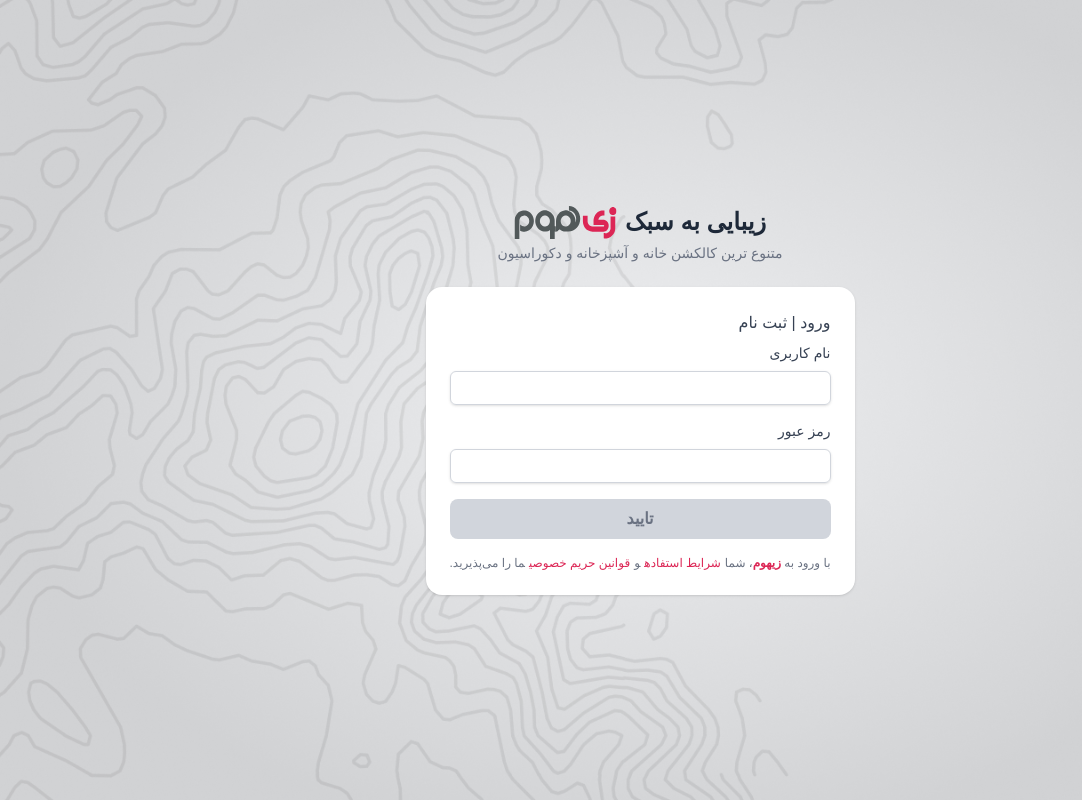
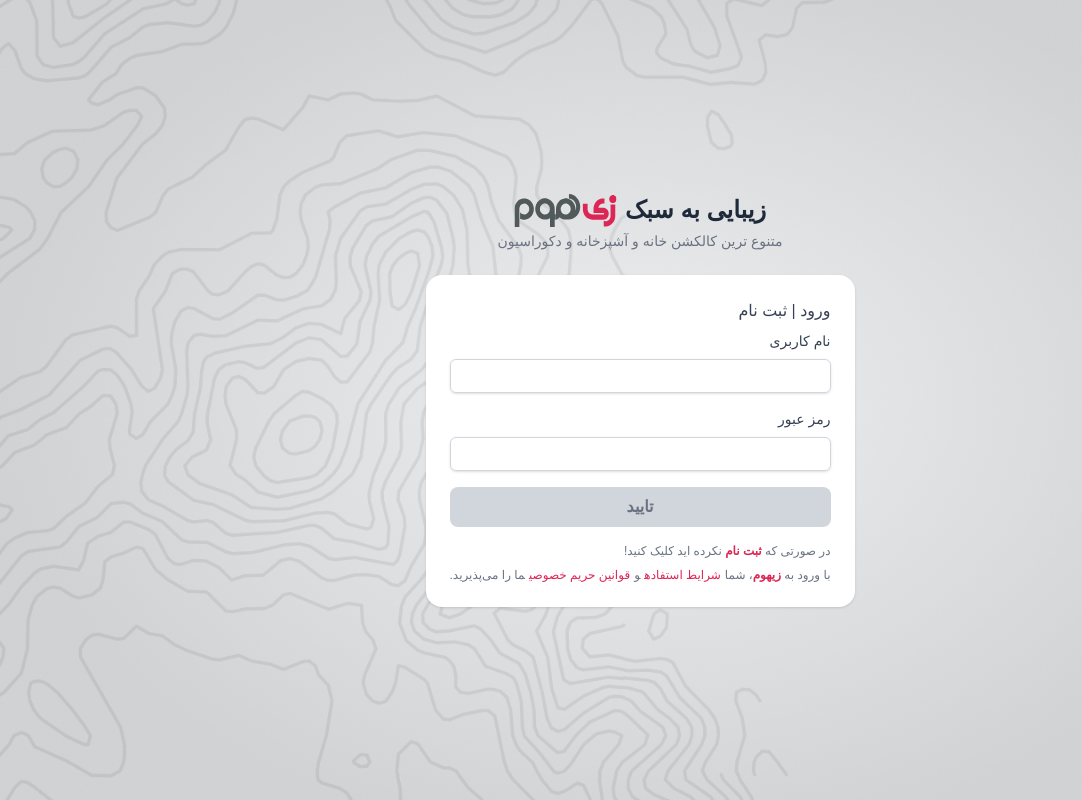
Before and after one commit to fatemehzahra-ab/maktab128-project-fatemezahra-abdinasab, a Next.js app: page /auth/login in a window 1280 px wide. Shown: the whole page, without its empty margins (0-1082 px from the left). Built offline with nearby package versions, Linux system fonts and the light colour scheme.

Commit message:
feat(feature/admin-dashboard): fix auth problem

```diff
--- a/app/auth/login/page.tsx
+++ b/app/auth/login/page.tsx
@@ -6,6 +6,7 @@ import { loginSchema, LoginInput } from "@/libs/authSchemas";
 import axios from "axios";
 import { useRouter } from "next/navigation";
 import { Toaster, toast } from "sonner";
+import Link from "next/link";
 
 export default function LoginPage() {
   const router = useRouter();
@@ -16,17 +17,20 @@ export default function LoginPage() {
     formState: { errors, isValid },
   } = useForm<LoginInput>({
     resolver: zodResolver(loginSchema),
+    mode: "onChange",
   });
 
   const onSubmit = async (data: LoginInput) => {
     try {
       await axios.post("http://127.0.0.1:8000/api/auth/login", data);
+      localStorage.setItem("loggedInUser", data.username);
       toast.success("با موفقیت وارد شدید");
       setTimeout(() => {
-        router.push("/");
+        router.push("/admin");
       }, 1000);
     } catch (err: any) {
       console.error(err.response?.data);
+      toast.error("نام کاربری یا رمز عبور اشتباه است");
     }
   };
 
@@ -50,7 +54,10 @@ export default function LoginPage() {
 
           <div className="bg-white rounded-2xl shadow p-6 space-y-4">
             <div className="flex justify-between items-center mb-2">
-              <span className="text-gray-700 font-medium">ورود | ثبت نام</span>
+              <span className="text-gray-700 font-medium">
+                <Link href={"/auth/login"}>ورود</Link> |{" "}
+                <Link href={"/auth/signup"}>ثبت نام</Link>
+              </span>
             </div>
 
             <form onSubmit={handleSubmit(onSubmit)} className="space-y-4">
@@ -97,6 +104,14 @@ export default function LoginPage() {
               </button>
             </form>
 
+            <Link href={"/auth/signup"}>
+              <p className="text-xs text-gray-500">
+                در صورتی که{" "}
+                <span className="text-primary font-semibold">ثبت نام</span>{" "}
+                نکرده اید کلیک کنید!
+              </p>
+            </Link>
+
             <p className="text-xs text-gray-500 text-center mt-2">
               با ورود به{" "}
               <span className="text-primary font-semibold">زیهوم</span>، شما
--- a/app/auth/signup/page.tsx
+++ b/app/auth/signup/page.tsx
@@ -5,6 +5,7 @@ import { signupSchema, SignupInput } from "@/libs/authSchemas";
 import axios from "axios";
 import { useRouter } from "next/navigation";
 import { Toaster, toast } from "sonner";
+import Link from "next/link";
 
 export default function SignupPage() {
   const router = useRouter();
@@ -60,7 +61,10 @@ export default function SignupPage() {
 
           <div className="bg-white rounded-2xl shadow p-6 space-y-4">
             <div className="flex justify-between items-center mb-2">
-              <span className="text-gray-700 font-medium">ورود | ثبت نام</span>
+              <span className="text-gray-700 font-medium">
+                <Link href={"/auth/login"}>ورود</Link> |{" "}
+                <Link href={"/auth/signup"}>ثبت نام</Link>
+              </span>
             </div>
 
             <form onSubmit={handleSubmit(onSubmit)} className="space-y-4">
--- a/libs/authSchemas.ts
+++ b/libs/authSchemas.ts
@@ -3,7 +3,7 @@ import { z } from "zod";
 export const signupSchema = z.object({
   firstname: z.string().min(3, "نام باید بیشتر از ۳ حرف باشد"),
   lastname: z.string().min(4, "نام خانوادگی باید بیشتر از ۴ حرف باشد"),
-  username: z.string().min(6, "نام کاربری باید بیشتر از ۶ حرف باشد"),
+  username: z.string().min(5, "نام کاربری باید بیشتر از ۵ حرف باشد"),
   password: z
     .string()
     .min(8, { message: "نام کاربری باید بیشتر از ۸ حرف باشد" })
@@ -23,7 +23,7 @@ export const signupSchema = z.object({
 export type SignupInput = z.infer<typeof signupSchema>;
 
 export const loginSchema = z.object({
-  username: z.string().min(6, "نام کاربری باید بیشتر از ۶ حرف باشد"),
+  username: z.string().min(5, "نام کاربری باید بیشتر از ۶ حرف باشد"),
   password: z
     .string()
     .min(8, { message: "نام کاربری باید بیشتر از ۸ حرف باشد" })
```
